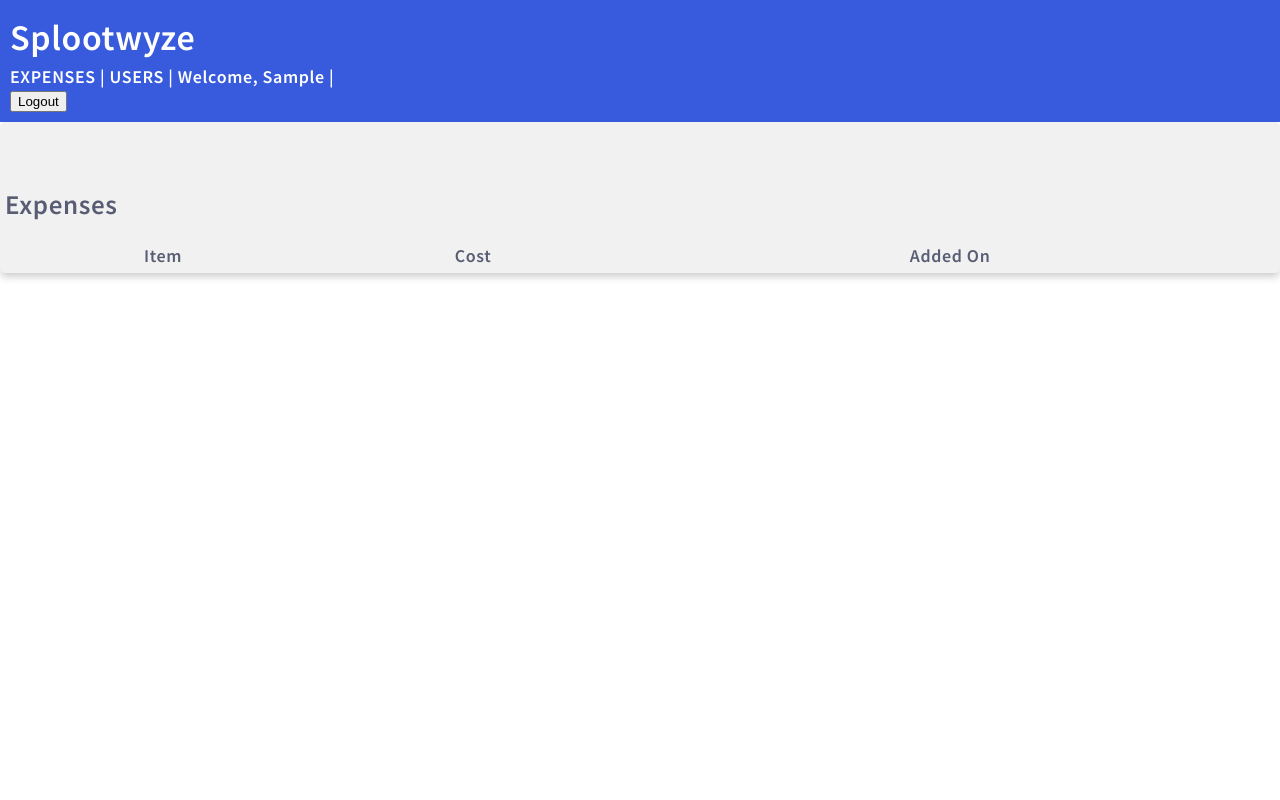
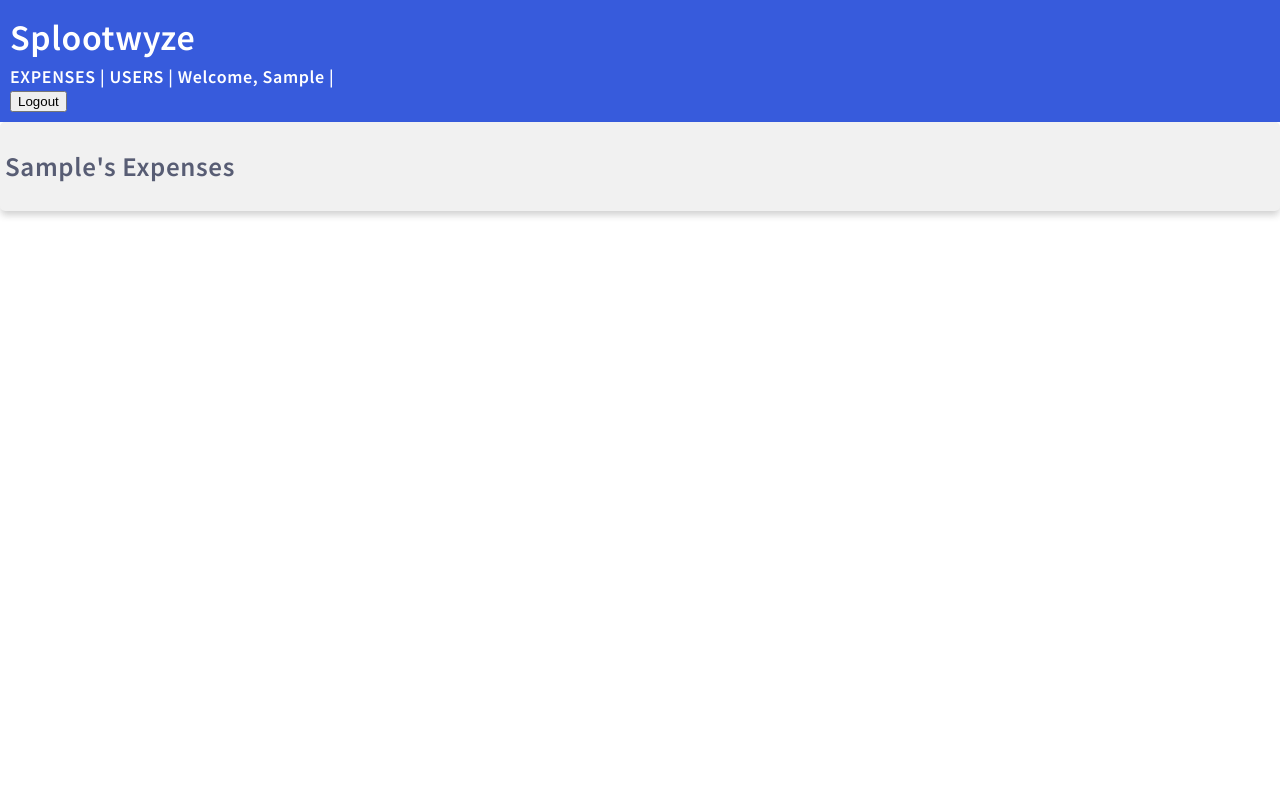
Before and after one commit to ajc133/expenses-app-django, a Django app: page /users/details/1 in a window 1280 px wide. Run offline with Django 5.2, Linux system fonts and the light colour scheme; the visitor is signed in with stand-in values (Sample User, id 1); data comes from the database, SQL or seed files in the repository; data that the repository does not hold is empty.

Commit message:
template expenses table

```diff
--- a/expenses/templates/all_users.html
+++ b/expenses/templates/all_users.html
@@ -1,4 +1,4 @@
-{% extends "master.html" %}
+{% extends "main.html" %}
 
 {% block title %}
 Users
--- a/expenses/templates/expense_details.html
+++ b/expenses/templates/expense_details.html
@@ -1,4 +1,4 @@
-{% extends "master.html" %}
+{% extends "main.html" %}
 
 {% block title %}
 Details about {{ expense.item }}
--- a/expenses/templates/expense_edit.html
+++ b/expenses/templates/expense_edit.html
@@ -1,4 +1,4 @@
-{% extends "master.html" %}
+{% extends "main.html" %}
 
 {% block title %}
 Edit expense
--- /dev/null
+++ b/expenses/templates/expense_table.html
@@ -0,0 +1,12 @@
+<table>
+	<tbody>
+		{% for x in expenses %}
+		<tr>
+			<td class="created-cell">{{ x.created_at|date:"M" }}<br>{{ x.created_at|date:"j" }}</td>
+			<td class="item-cell"><a href="{% url 'expense_details' x.id %}">{{ x.item }}</a></td>
+			<td class="payer-cell">{{ x.payer.first_name }}</td>
+			<td class="cost-cell">${{ x.cost|floatformat:"-2" }}</td>
+		</tr>
+		{% endfor %}
+	</tbody>
+</table>
--- a/expenses/templates/login.html
+++ b/expenses/templates/login.html
@@ -1,4 +1,4 @@
-{% extends "master.html" %}
+{% extends "main.html" %}
 
 {% block content %}
 
--- a/expenses/templates/testing.html
+++ b/expenses/templates/testing.html
@@ -1,4 +1,4 @@
-{% extends "master.html" %}
+{% extends "main.html" %}
 
 {% block title %}
 Testing
--- a/expenses/templates/user_details.html
+++ b/expenses/templates/user_details.html
@@ -1,4 +1,4 @@
-{% extends "master.html" %}
+{% extends "main.html" %}
 
 {% block title %}
 {{ user.name }}
@@ -6,25 +6,7 @@
 
 {% block content %}
 <div class="mycard">
-	<h1>{{ user.name }}</h1>
-	<h2>Expenses</h2>
-	<table>
-		<thead>
-			<th>Item</th>
-			<th>Cost</th>
-			<th>Added On</th>
-		</thead>
-		<tbody>
-			<tr>
-				{% for expense in expenses %}
-			<tr>
-				<td>{{ expense.item }}</td>
-				<td>{{ expense.cost }}</td>
-				<td>{{ expense.created_at|date:"F j" }}</td>
-			</tr>
-			{% endfor %}
-			</tr>
-		</tbody>
-	</table>
+	<h2>{{ user.first_name }}'s Expenses</h2>
+	{% include 'expense_table.html' %}
 </div>
 {% endblock %}
--- a/expenses/views.py
+++ b/expenses/views.py
@@ -128,15 +128,6 @@ def user_details(request: HttpRequest, id):
 
 @require_safe
 @login_required
-def main(request: HttpRequest):
-    # FIXME: Template doesn't show user logged in
-    template = loader.get_template("main.html")
-    context = RequestContext(request)
-    return HttpResponse(template.render(context.flatten()))
-
-
-@require_safe
-@login_required
 def testing(request: HttpRequest):
     expenses = Expense.objects.all().values()
     template = loader.get_template("testing.html")
--- a/mystaticfiles/global.css
+++ b/mystaticfiles/global.css
@@ -10,7 +10,7 @@ body {
   color:#ffffff;
   padding:10px;
 }
-.topnav > h1:nth-child(1) {
+h1 {
   margin-top: 5px;
   margin-bottom: 5px;
 }
@@ -88,3 +88,8 @@ table {
 .cost-cell {
   text-align: right;
 }
+
+
+html, body {
+    height: 100%;
+}
```
Also changed, not shown: expenses/templates/all_expenses.html (+2 -13 lines), expenses/templates/main.html (renamed from expenses/templates/master.html).
